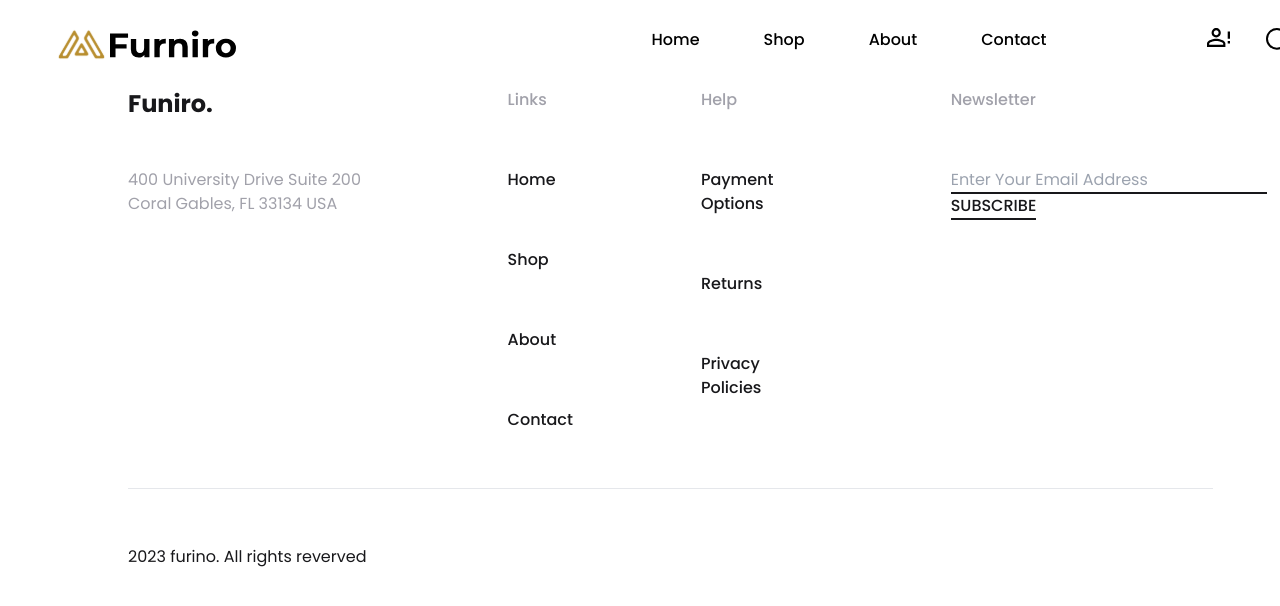
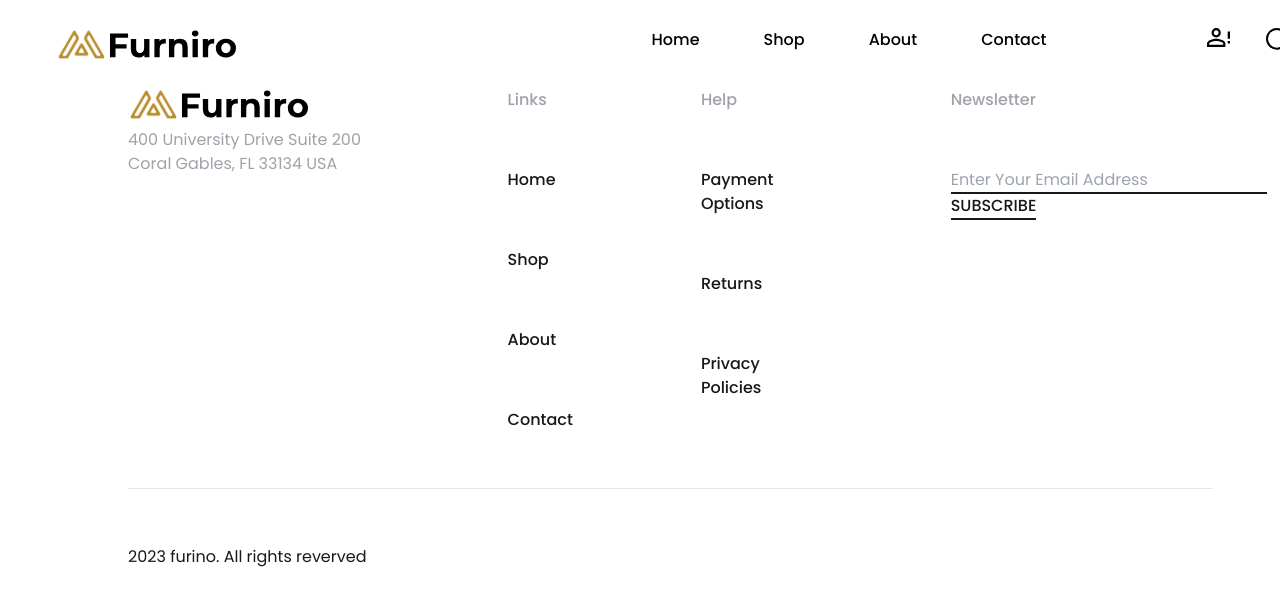
Before and after one commit to LizNgoNgoc/internetShop, a React (Create React App) app in the folder my-app/: page /description in a window 1280 px wide. Shown: the top 606 px of the page. Built offline with nearby package versions, Linux system fonts and the light colour scheme.

Commit message:
add bg-img for the links

```diff
--- a/my-app/src/Components/Footer/Footer.jsx
+++ b/my-app/src/Components/Footer/Footer.jsx
@@ -4,7 +4,10 @@ export default function Footer(){
     return <section className="w-full px-32 mb-14 font-Poppins">
         <div className="flex gap-32">
             <div className="w-72">
-                <h3 className="font-bold text-2xl text-zinc-900 mb-12">Funiro.</h3>
+                <Link className="flex gap-1 mb-2">
+                    <img src="./images/home_page/Meubel House_Logos-05.svg" alt='img'/>
+                    <img src="./images/home_page/SkinClinic.svg" alt='img'/>
+                </Link>
                 <p className="text-zinc-400 text-base font-normal">400 University Drive Suite 200 Coral Gables, FL 33134 USA</p>
             </div>
             <div className="flex flex-col gap-14">
--- a/my-app/src/Components/FunitureContainer/FurnitureContainer.jsx
+++ b/my-app/src/Components/FunitureContainer/FurnitureContainer.jsx
@@ -1,4 +1,4 @@
-import { useEffect, useState } from "react"
+import { useState } from "react"
 import { arrCards } from "../../Service/funiteureSlides"
 import './styles.css'
 
--- a/my-app/src/Components/ProductsItems/ProductsItems.jsx
+++ b/my-app/src/Components/ProductsItems/ProductsItems.jsx
@@ -21,9 +21,9 @@ export default function ProductsItems() {
                             <div className="bg-overlayImg-bg opacity-0 absolute top-0 left-0 w-[285px] h-[100%] pt-[175px] hiddenCard">
                                 <button className="mx-[41px] mb-[24px] bg-white w-[202px] h-[48px] text-[#B88E2F]">Show the product</button>
                                 <div className="flex gap-4 justify-center">
-                                    <Link><img src="./images/range/shareBtn.png" alt="img" /></Link>
-                                    <Link><img src="./images/range/compareBtn.png" alt="img" /></Link>
-                                    <Link><img src="./images/range/LikeBtn.png" alt="img" /></Link>
+                                    <Link className='bg-shareBtn-bg'></Link>
+                                    <Link className='bg-compareBtn-bg'></Link>
+                                    <Link className='bg-likeBtn-bg'></Link>
                                 </div>
                             </div>
                         </div>
--- a/my-app/tailwind.config.js
+++ b/my-app/tailwind.config.js
@@ -9,6 +9,9 @@ module.exports = {
       backgroundImage: {
         'homePage-bg': "url('/public/images/home_page/Mask_Group.jpeg')",
         'overlayImg-bg': "url('/public/images/range/Overlay.png')",
+        'shareBtn-bg': "url('/public/images/range/shareBtn.png')",
+        'compareBtn-bg': "url('/public/images/range/compareBtn.png')",
+        'likeBtn-bg': "url('/public/images/range/LikeBtn.png')",
       },
     },
   },
```
